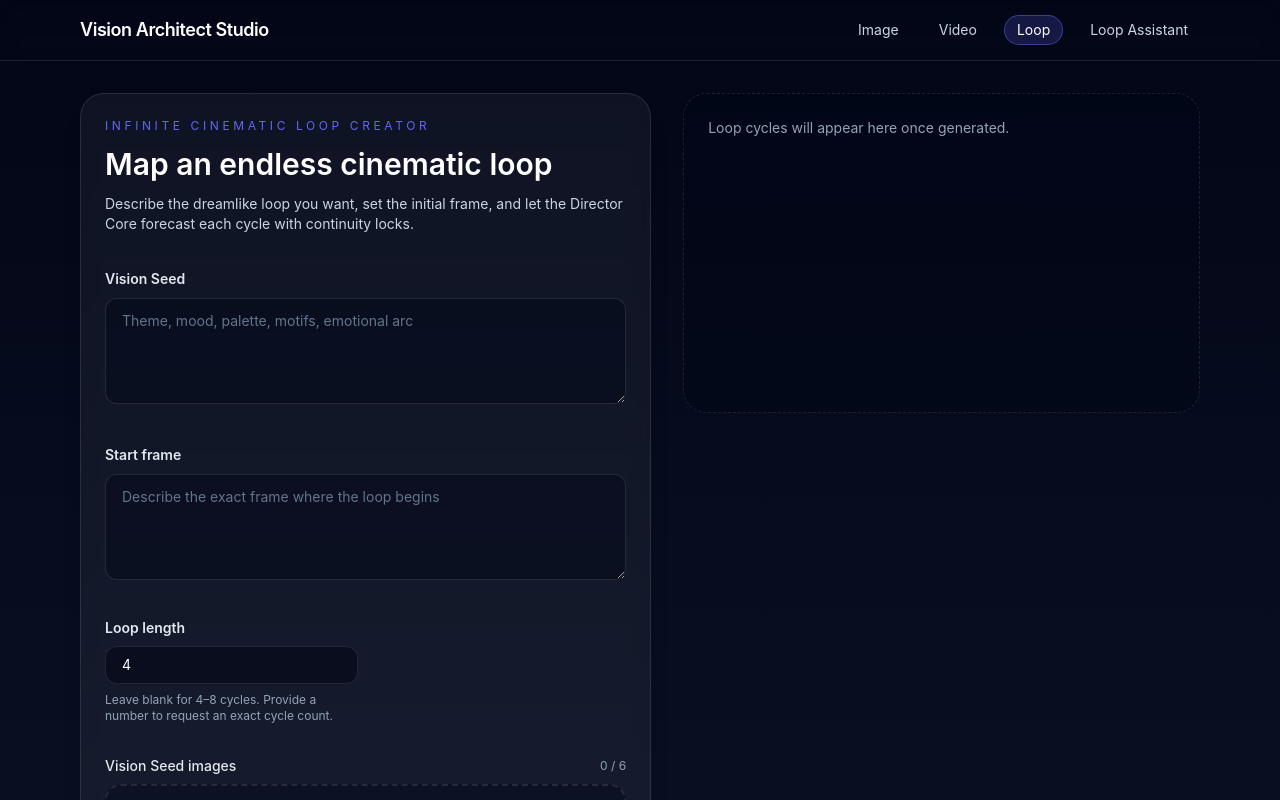
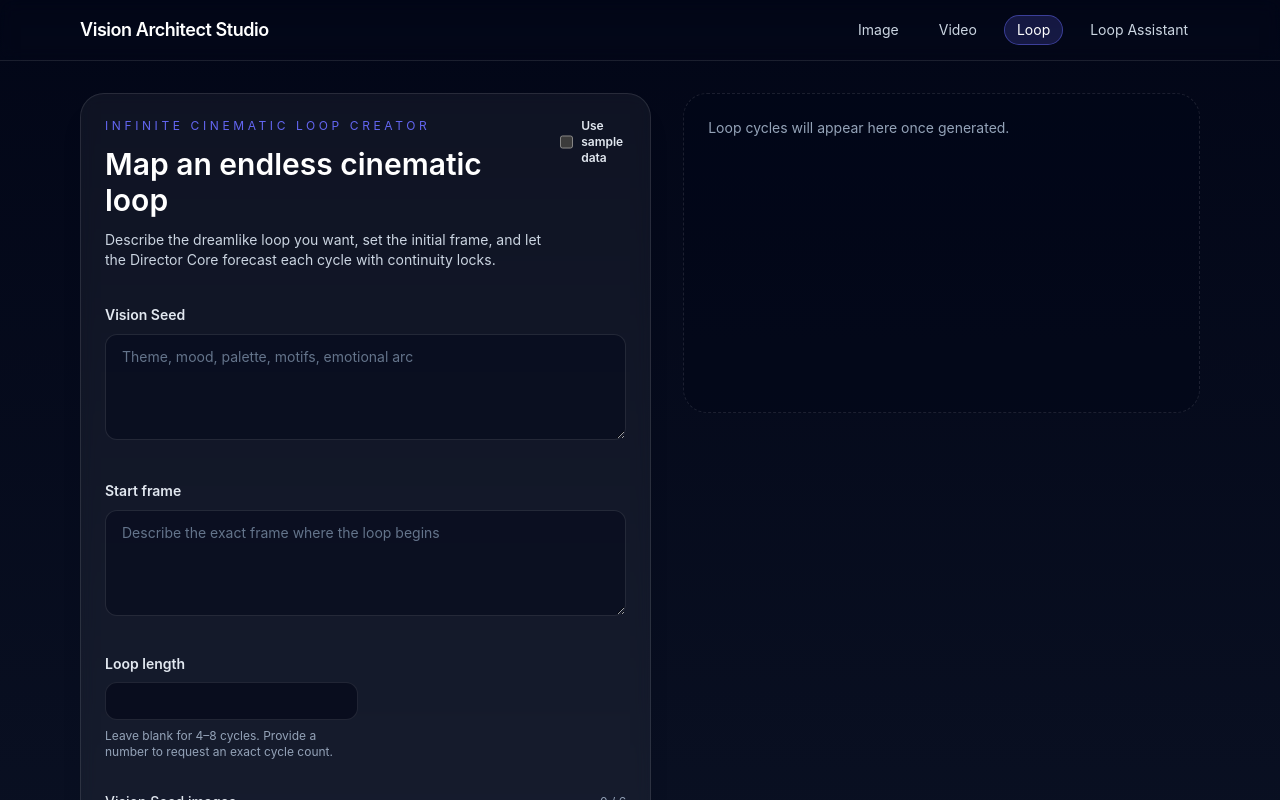
Before and after one commit to kc204/vision-, a Next.js app: page /loop in a window 1280 px wide. Shown: the top 800 px of the page. Built offline with nearby package versions, Linux system fonts and the light colour scheme.

Commit message:
Add sample data toggle to loop builder form

```diff
--- a/src/app/(builders)/loop/page.tsx
+++ b/src/app/(builders)/loop/page.tsx
@@ -1,6 +1,6 @@
 "use client";
 
-import { useMemo, useState } from "react";
+import { useEffect, useMemo, useState } from "react";
 
 import { CopyButton } from "@/components/copy-button";
 import { ImageDropzone } from "@/components/ImageDropzone";
@@ -41,10 +41,35 @@ const optionGroups: Array<{
   { key: "atmosphere", label: "Atmosphere & effects", options: atmosphere },
 ];
 
+const SAMPLE_LOOP_PLAN: {
+  visionSeedText: string;
+  startFrameDescription: string;
+  loopLength: number;
+  moodProfile: string;
+  selectedOptions: LoopSelectedOptions;
+} = {
+  visionSeedText:
+    "Synthwave city loop bathed in neon haze, cyclical chase between chrome android courier and drifting police drones.",
+  startFrameDescription:
+    "Nighttime rain-slick alley, neon billboards reflecting off puddles as the android crouches to launch the delivery cycle.",
+  loopLength: 6,
+  moodProfile:
+    "Keep the vaporwave palette with electric magenta highlights, persistent rainfall shimmer, and a pulse of suspenseful synth bass.",
+  selectedOptions: {
+    cameraAngles: ["low_angle"],
+    shotSizes: ["medium"],
+    composition: ["split"],
+    cameraMovement: ["steady_push"],
+    lightingStyles: ["neon_bounce"],
+    colorPalettes: ["vaporwave"],
+    atmosphere: ["urban_noir_rain"],
+  },
+};
+
 export default function LoopBuilderPage() {
   const [visionSeedText, setVisionSeedText] = useState("");
   const [startFrameDescription, setStartFrameDescription] = useState("");
-  const [loopLength, setLoopLength] = useState<number | null>(4);
+  const [loopLength, setLoopLength] = useState<number | null>(null);
   const [moodProfile, setMoodProfile] = useState("");
   const [selectedOptions, setSelectedOptions] = useState<LoopSelectedOptions>({
     cameraAngles: [],
@@ -59,6 +84,43 @@ export default function LoopBuilderPage() {
   const [isSubmitting, setIsSubmitting] = useState(false);
   const [error, setError] = useState<string | null>(null);
   const [cycles, setCycles] = useState<LoopCycleJSON[] | null>(null);
+  const [useSampleLoop, setUseSampleLoop] = useState(false);
+
+  useEffect(() => {
+    if (useSampleLoop) {
+      setVisionSeedText(SAMPLE_LOOP_PLAN.visionSeedText);
+      setStartFrameDescription(SAMPLE_LOOP_PLAN.startFrameDescription);
+      setLoopLength(SAMPLE_LOOP_PLAN.loopLength);
+      setMoodProfile(SAMPLE_LOOP_PLAN.moodProfile);
+      setSelectedOptions({
+        cameraAngles: [...SAMPLE_LOOP_PLAN.selectedOptions.cameraAngles],
+        shotSizes: [...SAMPLE_LOOP_PLAN.selectedOptions.shotSizes],
+        composition: [...SAMPLE_LOOP_PLAN.selectedOptions.composition],
+        cameraMovement: [...SAMPLE_LOOP_PLAN.selectedOptions.cameraMovement],
+        lightingStyles: [...SAMPLE_LOOP_PLAN.selectedOptions.lightingStyles],
+        colorPalettes: [...SAMPLE_LOOP_PLAN.selectedOptions.colorPalettes],
+        atmosphere: [...SAMPLE_LOOP_PLAN.selectedOptions.atmosphere],
+      });
+    } else {
+      setVisionSeedText("");
+      setStartFrameDescription("");
+      setLoopLength(null);
+      setMoodProfile("");
+      setSelectedOptions({
+        cameraAngles: [],
+        shotSizes: [],
+        composition: [],
+        cameraMovement: [],
+        lightingStyles: [],
+        colorPalettes: [],
+        atmosphere: [],
+      });
+    }
+
+    setFiles([]);
+    setCycles(null);
+    setError(null);
+  }, [useSampleLoop]);
 
   const canSubmit = useMemo(() => {
     return (
@@ -147,7 +209,8 @@ export default function LoopBuilderPage() {
         onSubmit={handleSubmit}
         className="space-y-8 rounded-3xl border border-white/10 bg-white/5 p-6 shadow-xl backdrop-blur"
       >
-        <header className="space-y-3">
+        <header className="flex flex-col gap-4 sm:flex-row sm:items-start sm:justify-between">
+          <div className="space-y-3">
             <p className="text-xs uppercase tracking-[0.3em] text-canvas-accent">
               Infinite Cinematic Loop Creator
             </p>
@@ -157,6 +220,16 @@ export default function LoopBuilderPage() {
             <p className="text-sm text-slate-300">
               Describe the dreamlike loop you want, set the initial frame, and let the Director Core forecast each cycle with continuity locks.
             </p>
+          </div>
+          <label className="flex items-center justify-end gap-2 text-xs font-semibold text-slate-200">
+            <input
+              type="checkbox"
+              checked={useSampleLoop}
+              onChange={(event) => setUseSampleLoop(event.target.checked)}
+              className="h-4 w-4 rounded border border-white/20 bg-slate-900/60 text-canvas-accent focus:outline-none focus:ring-1 focus:ring-canvas-accent"
+            />
+            Use sample data
+          </label>
         </header>
 
         <label className="block space-y-2">
```
Lines whose indentation alone changed are shown as unchanged.
